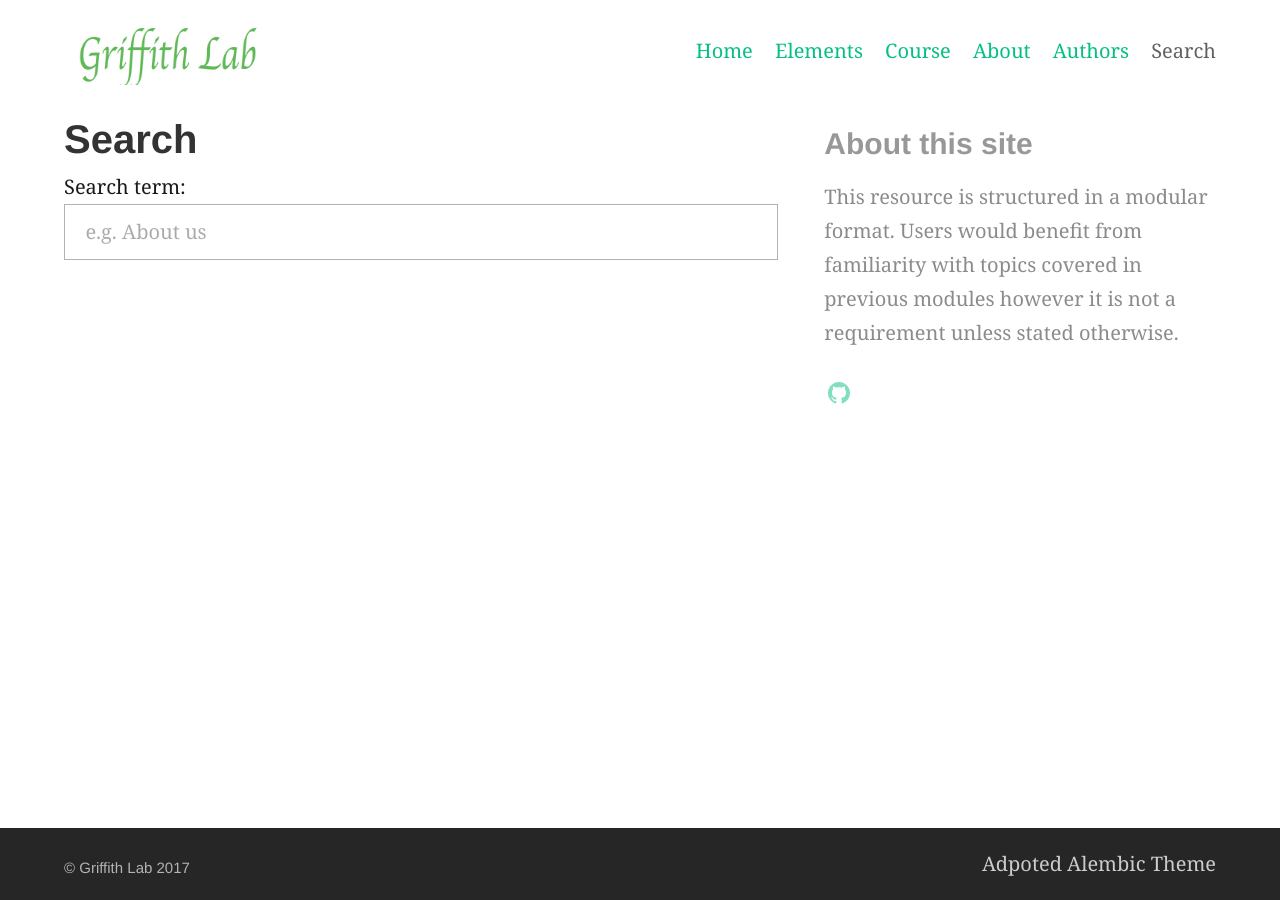
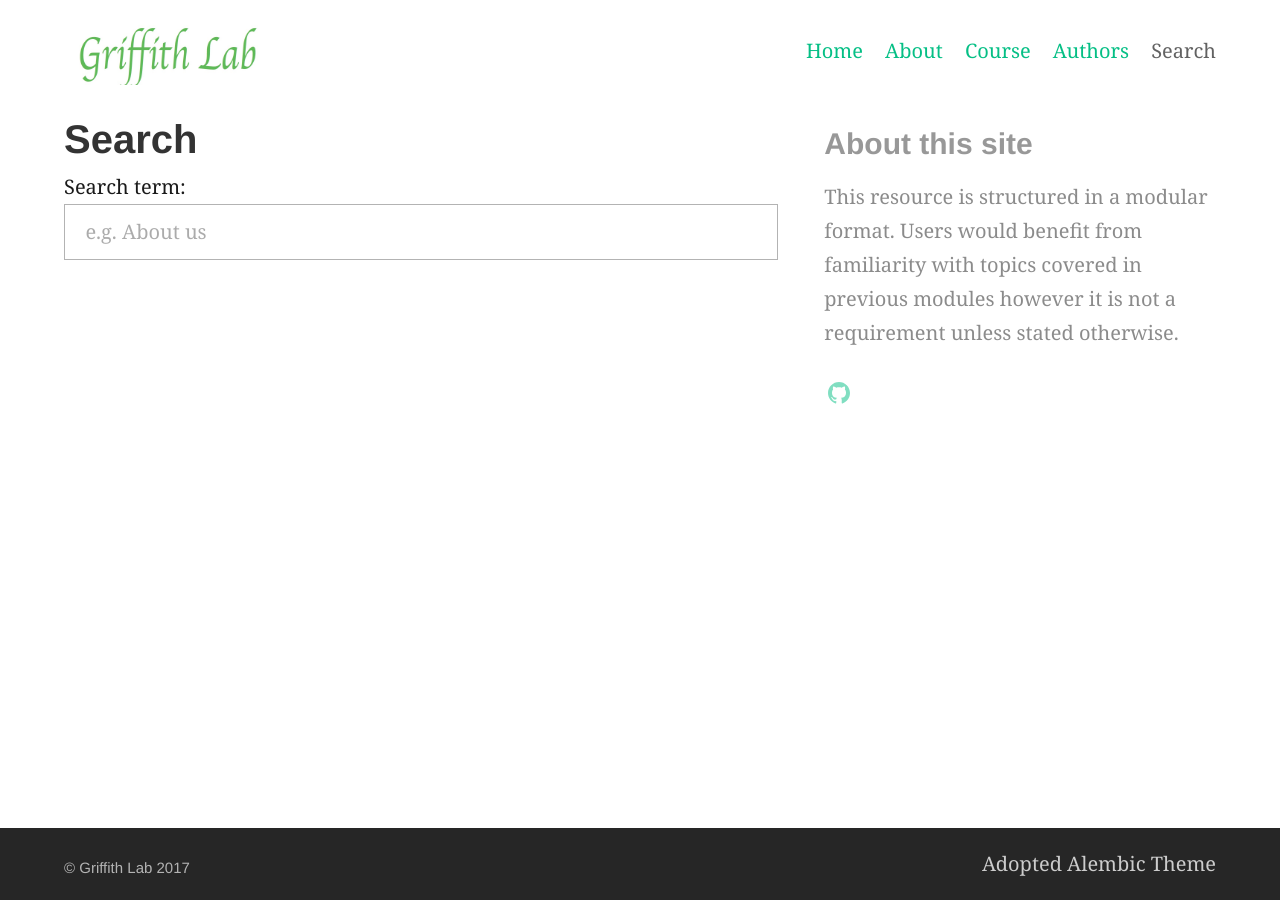
Before and after one commit to griffithlab/genviz.org, a Jekyll site: the page built from search.md, in a window 1280 px wide. Built offline with Jekyll 4.4.1, drawn with Linux system fonts in a browser that asks for light colours.

Commit message:
adjusted flavicon

```diff
--- a/_config.yml
+++ b/_config.yml
@@ -82,19 +82,18 @@ description: "This resource is structured in a modular format. Users would benef
 url: "https://alembic.darn.es" # Site url, also used in jekyll-seo-tag
 repo: "https://griffithlab.github.io/gen-viz-workshop/"
 email: "zskidmor@wustl.edu"
-avatarurl:  # Uses avatars for favicons to get multple sites, eg Gravatar, Twitter, GitHub
+avatarurl:  "/assets/DNA.jpg"# Uses avatars for favicons to get multple sites, eg Gravatar, Twitter, GitHub
 
 # 8. Site navigation
 navigation_header:
   Home: /
-  Elements: /elements/
+  About: /about/
   Course: /course/
-  About: /about/
   Authors: /authors/
   Search: /search/
 
 navigation_footer:
-  Adpoted Alembic Theme: https://alembic.darn.es/
+  Adopted Alembic Theme: https://alembic.darn.es/
 
 contact_obi:
     twitter:    https://twitter.com/obigriffith
```
Also changed, not shown: assets/DNA.jpg.
